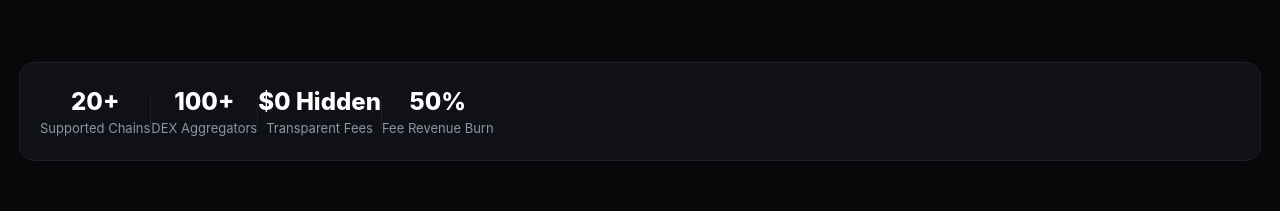
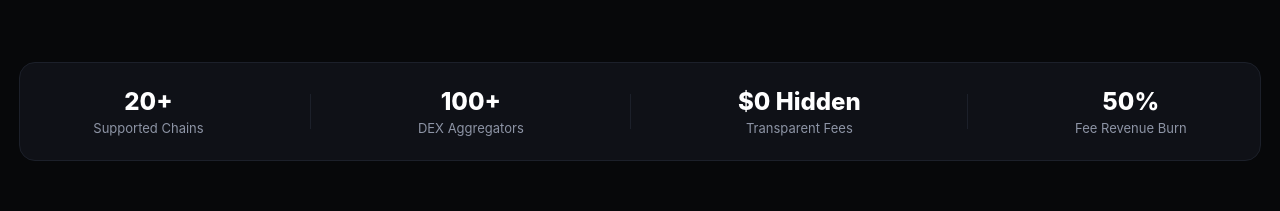
Before and after one commit to raouf822777/Nexus, a React (Create React App) app: page / in a window 1280 px wide. Shown: the part 358-569 px from the top of the page. Built offline with nearby package versions, Linux system fonts and the light colour scheme; what @lifi/widget-provider-bitcoin, @lifi/widget-provider-ethereum, @lifi/widget-provider-solana, @lifi/widget-provider-stellar would draw is missing.

Commit message:
Fix justifyContent CSS typo in navbar

```diff
--- a/src/App.tsx
+++ b/src/App.tsx
@@ -457,7 +457,7 @@ const styles: { [key: string]: React.CSSProperties } = {
   /* Stats Bar Styles */
   statsBar: {
     display: 'flex',
-    justify: 'space-around',
+    justifyContent: 'space-around',
     alignItems: 'center',
     width: '100%',
     backgroundColor: '#0f1117',
```
